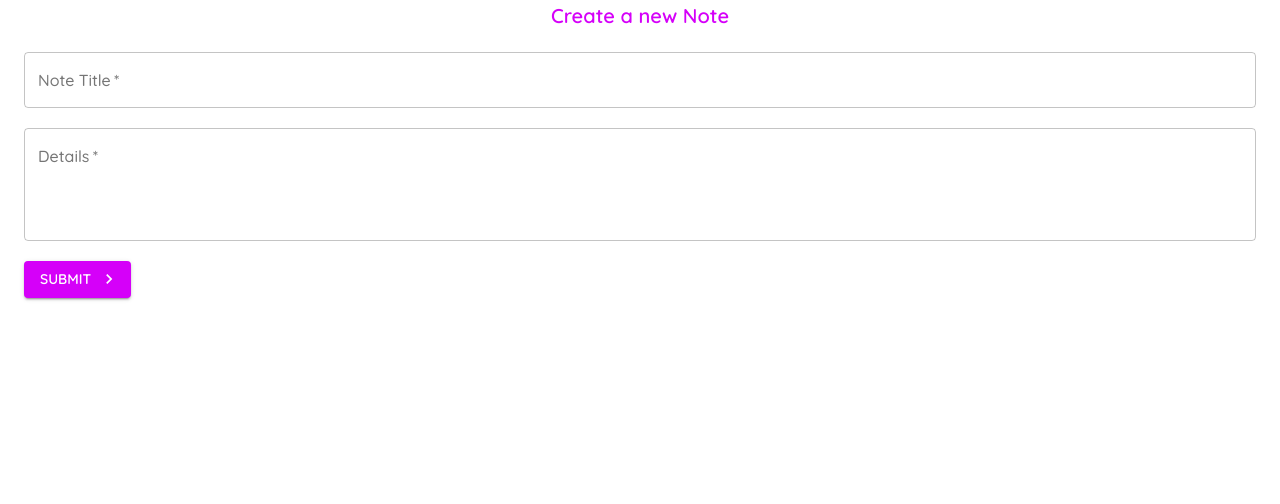
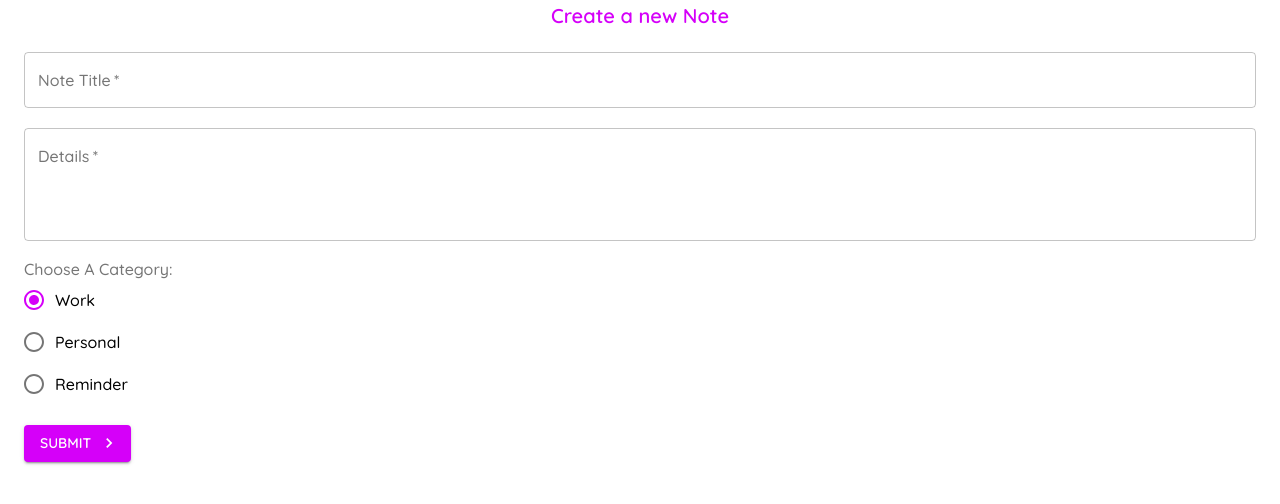
Before and after one commit to madhav06/Lean-Material-UI, a React (Create React App) app: page /create in a window 1280 px wide. Shown: the top 504 px of the page. Built offline with nearby package versions, Linux system fonts and the light colour scheme.

Commit message:
Radio Buttons

```diff
--- a/src/pages/Create.js
+++ b/src/pages/Create.js
@@ -5,8 +5,13 @@ import Container from '@material-ui/core/Container';
 import AcUnitOutlinedIcon from '@material-ui/icons/AcUnitOutlined';
 import SendIcon from '@material-ui/icons/Send';
 import KeyboardArrowRightIcon from '@material-ui/icons/KeyboardArrowRight';
-import { makeStyles } from '@material-ui/core';
+import {FormControlLabel, makeStyles } from '@material-ui/core';
 import TextField from '@material-ui/core/TextField';
+import Radio from '@material-ui/core/Radio';
+import RadioGroup from '@material-ui/core/RadioGroup';
+import FormLabel from '@material-ui/core/FormLabel';
+import FormControl from '@material-ui/core/FormControl';
+
 
 const useStyles = makeStyles({
   field: {
@@ -38,6 +43,7 @@ export default function Create() {
   const [details, setDetails] = useState('')
   const [titleError, setTitleError] = useState(false)
   const [detailsError, setDetailsError] = useState(false)
+  const [category, setCategory] = useState('work')
 
   const handleSubmit = (e) => {
     e.preventDefault()
@@ -53,7 +59,7 @@ export default function Create() {
     }
 
     if(title && details) {
-      console.log(title, details)
+      console.log(title, details, category)
     }
   }
 
@@ -95,6 +101,21 @@ export default function Create() {
           rows={4}
           error={detailsError}
         />
+
+        <FormControl className={classes.field}>
+          <FormLabel>Choose A Category:</FormLabel>
+          <RadioGroup value={category} onChange={(e) => setCategory(e.target.value)} >
+          <FormControlLabel
+            control={<Radio />} label='Work' value='work'
+          />
+          <FormControlLabel
+            control={<Radio />} label='Personal' value='personal'
+          />
+          <FormControlLabel
+            control={<Radio />} label='Reminder' value='reminder'
+          />
+          </RadioGroup>
+        </FormControl>
 
         <Button
           className={classes.btn}
```
